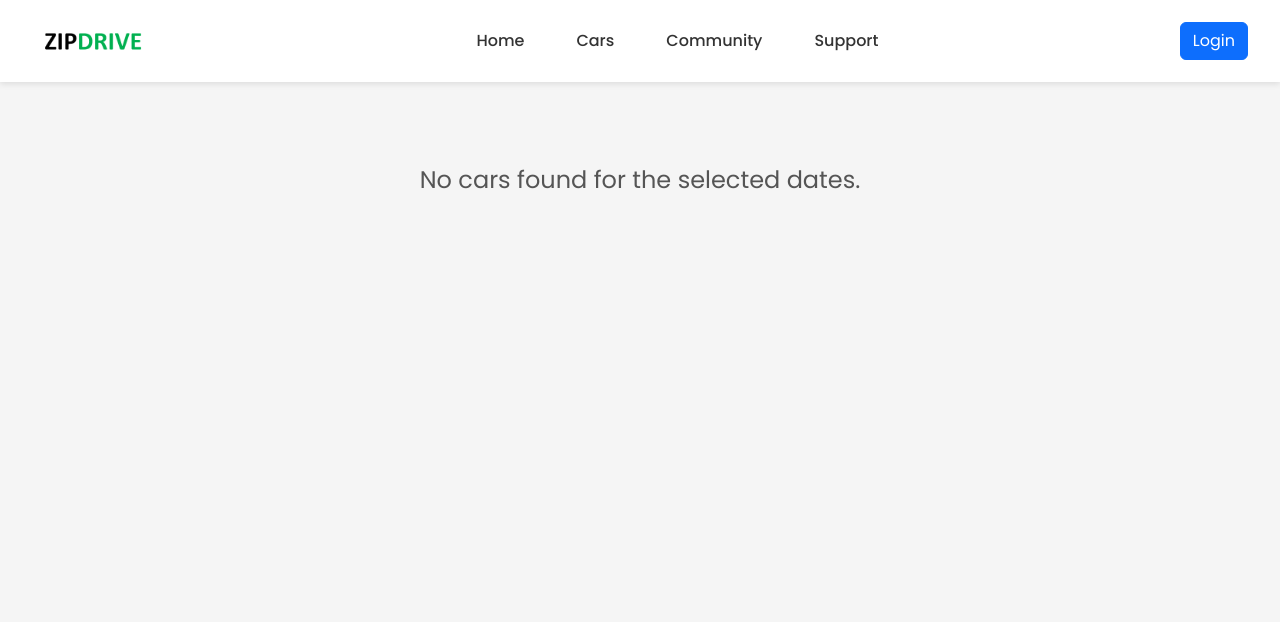
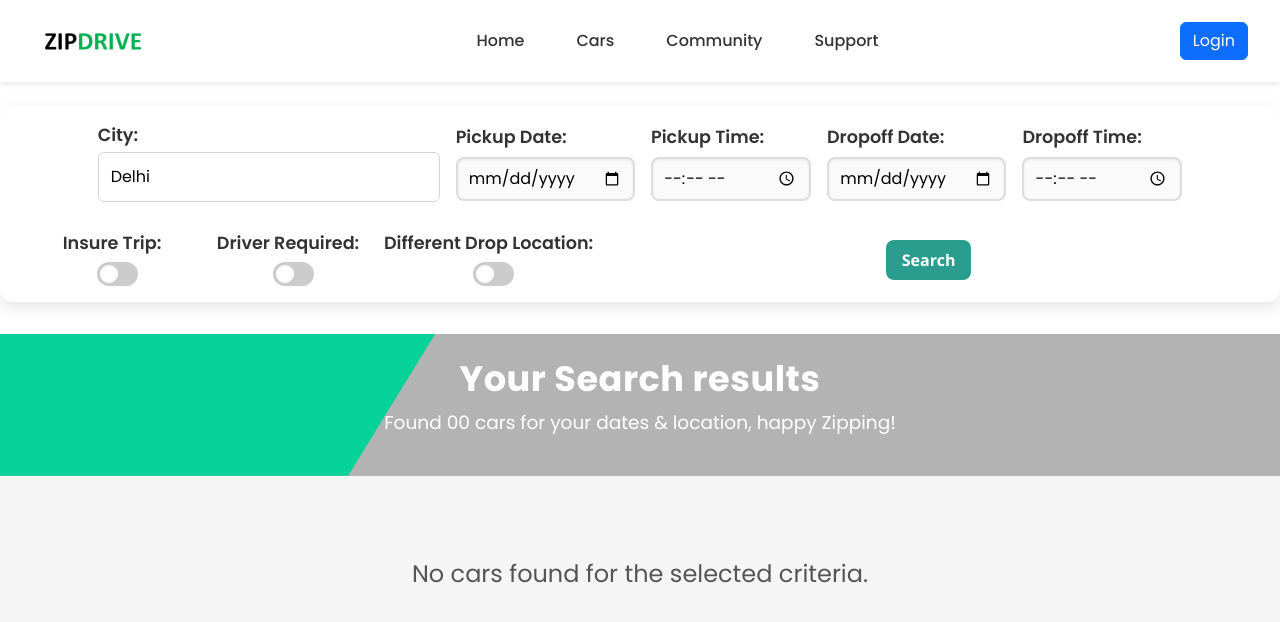
Before and after one commit to Chetanya2001/car-rent-app-frontend, a React (Vite) app: page /searched-cars in a window 1280 px wide. Shown: the top 622 px of the page. Built offline with nearby package versions, Linux system fonts and the light colour scheme.

Commit message:
searched cars updated

```diff
--- a/src/pages/searchedCars/searchedCars.css
+++ b/src/pages/searchedCars/searchedCars.css
@@ -11,6 +11,234 @@
   font-size: 1.5rem;
   margin-top: 3rem;
   color: #555;
+}
+/* Search Button */
+.search-btn {
+  background: #2a9d8f;
+  color: #fff;
+  padding: 8px 16px; /* smaller padding for less width */
+  border: none;
+  border-radius: 8px;
+  cursor: pointer;
+  font-weight: 600;
+  margin: 15px auto 0; /* top margin + center horizontally */
+  display: block; /* needed for margin auto to work */
+  width: fit-content; /* button width fits content */
+  transition: background 0.3s;
+}
+
+.search-btn:hover {
+  background: #0056b3;
+}
+
+/* filters panel */
+.filters-panel {
+  display: flex;
+  flex-wrap: wrap;
+  gap: 1rem;
+  margin: 1.5rem 0 2rem 0;
+  padding: 1rem 2rem;
+  background: #fff;
+  border-radius: 12px;
+  box-shadow: 0 6px 15px rgba(0, 0, 0, 0.1);
+  align-items: center;
+  justify-content: center;
+  font-family: "Segoe UI", Tahoma, Geneva, Verdana, sans-serif;
+  user-select: none;
+}
+
+.filters-panel label {
+  display: flex;
+  flex-direction: column;
+  font-size: 1.1rem;
+  font-weight: 600;
+  min-width: 160px;
+  color: #333;
+  transition: color 0.3s;
+  cursor: default;
+}
+
+.filters-panel label:hover {
+  color: #2a9d8f;
+}
+
+.filters-panel input[type="text"],
+.filters-panel input[type="date"],
+.filters-panel input[type="time"] {
+  margin-top: 0.4rem;
+  padding: 0.5rem 0.7rem;
+  font-size: 1rem;
+  border: 2px solid #ddd;
+  border-radius: 8px;
+  background: #fafafa;
+  box-shadow: inset 0 1px 3px rgba(0, 0, 0, 0.07);
+  transition: border-color 0.3s ease, box-shadow 0.3s ease;
+  cursor: text;
+}
+
+.filters-panel input[type="text"]:focus,
+.filters-panel input[type="date"]:focus,
+.filters-panel input[type="time"]:focus {
+  border-color: #2a9d8f;
+  box-shadow: 0 0 6px #2a9d8f88;
+  outline: none;
+}
+
+.filters-panel input[type="checkbox"] {
+  width: 20px;
+  height: 20px;
+  margin-top: 0.3rem;
+  accent-color: #2a9d8f;
+  cursor: pointer;
+}
+
+/* Toggle Switch Container Label */
+.switch-label {
+  display: flex;
+  flex-direction: column;
+  font-size: 1rem;
+  min-width: 170px;
+  margin-top: 0.7rem;
+  color: #333;
+  cursor: default;
+}
+
+/* The switch - container for the toggle */
+.switch {
+  position: relative;
+  display: inline-block;
+  width: 41px;
+  height: 24px;
+  margin-top: 6px;
+}
+
+/* Hide default checkbox */
+.switch input {
+  opacity: 0;
+  width: 0;
+  height: 0;
+}
+
+/* The slider/track */
+.slider {
+  position: absolute;
+  cursor: pointer;
+  top: 0;
+  left: 0;
+  right: 0;
+  bottom: 0;
+  background-color: #ccc;
+  border-radius: 24px;
+  transition: background-color 0.3s ease;
+}
+
+/* The circle */
+.slider:before {
+  position: absolute;
+  content: "";
+  height: 18px;
+  width: 18px;
+  left: 3px;
+  bottom: 3px;
+  background-color: white;
+  border-radius: 50%;
+  transition: transform 0.3s ease;
+}
+
+/* Checked state slider and circle position */
+.switch input:checked + .slider {
+  background-color: #2a9d8f;
+}
+
+.switch input:checked + .slider:before {
+  transform: translateX(17px);
+}
+
+/* Responsive adjustments */
+@media (max-width: 700px) {
+  .filters-panel {
+    padding: 1rem;
+    gap: 1rem;
+  }
+  .filters-panel label,
+  .switch-label {
+    min-width: 100%;
+  }
+}
+
+@media (max-width: 600px) {
+  .switch-label {
+    min-width: 100%;
+    margin-top: 1rem;
+  }
+}
+
+/* search results banner */
+.search-results-banner {
+  width: 100%;
+  background: #b3b3b3;
+  position: relative;
+  min-height: 130px;
+  display: flex;
+  align-items: center;
+  justify-content: center;
+  padding: 1.5rem 1rem;
+  overflow: hidden;
+}
+
+.search-results-banner:before {
+  content: "";
+  position: absolute;
+  left: 0;
+  top: 0;
+  height: 100%;
+  width: 34vw;
+  min-width: 180px;
+  max-width: 600px;
+  background: #05d299;
+  clip-path: polygon(0 0, 100% 0, 80% 100%, 0% 100%);
+  z-index: 1;
+}
+
+.banner-content {
+  position: relative;
+  z-index: 2;
+  width: 100%;
+  max-width: 860px;
+  text-align: center;
+  color: #fff;
+}
+
+.banner-content h2 {
+  font-size: 2.2rem;
+  font-weight: 700;
+  margin-bottom: 0.6rem;
+  letter-spacing: 0.5px;
+  color: #fff;
+}
+
+.banner-content p {
+  font-size: 1.16rem;
+  font-weight: 400;
+  line-height: 1.4;
+  color: #fff;
+}
+
+@media (max-width: 700px) {
+  .search-results-banner {
+    min-height: 85px;
+    padding: 0.75rem 0.5rem;
+  }
+  .banner-content h2 {
+    font-size: 1.18rem;
+  }
+  .banner-content p {
+    font-size: 0.92rem;
+  }
+  .search-results-banner:before {
+    min-width: 90px;
+    width: 47vw;
+  }
 }
 
 /* car list grid */
@@ -47,7 +275,7 @@
 .car-image {
   width: 100%;
   height: 100%;
-  object-fit: cover; /* make image fully cover card */
+  object-fit: cover;
   display: block;
 }
 
--- a/src/pages/searchedCars/searchedCars.tsx
+++ b/src/pages/searchedCars/searchedCars.tsx
@@ -1,6 +1,8 @@
+import React, { useState, useMemo } from "react";
 import { useLocation, useNavigate } from "react-router-dom";
 import "./searchedCars.css";
 import Navbar from "../../components/Navbar/Navbar";
+import { searchCars } from "../../services/carService"; // ✅ Import your API
 
 interface Car {
   id: number;
@@ -9,28 +11,207 @@ interface Car {
   year: number;
   price_per_hour: number;
   photos: string[];
+  city?: string;
+  availableFrom: string; // e.g. "2025-09-22T09:00"
+  availableTo: string; // e.g. "2025-09-25T18:00"
 }
 
 export default function SearchedCars() {
   const location = useLocation();
   const navigate = useNavigate();
 
-  // ✅ Extract data properly
-  const cars: Car[] = location.state?.cars || [];
+  const [cars, setCars] = useState<Car[]>(location.state?.cars || []);
   const bookingDetails = location.state?.bookingDetails || {};
 
-  console.log("🚗 Cars received:", cars);
-  console.log("📅 Booking Details received:", bookingDetails);
+  const [filters, setFilters] = useState({
+    city: bookingDetails.city || "Delhi",
+    pickupDate: bookingDetails.pickupDate || "",
+    pickupTime: bookingDetails.pickupTime || "",
+    dropDate: bookingDetails.dropDate || "",
+    dropTime: bookingDetails.dropTime || "",
+    insureTrip: bookingDetails.insureTrip ?? false,
+    driverRequired: bookingDetails.driverRequired ?? false,
+    differentDrop: bookingDetails.differentDrop ?? false,
+  });
+
+  const handleFilterChange = (e: React.ChangeEvent<HTMLInputElement>) => {
+    const { name, type, checked, value } = e.target;
+    setFilters((prev) => ({
+      ...prev,
+      [name]: type === "checkbox" ? checked : value,
+    }));
+  };
+
+  // 🔹 Call API again when "Search" button is clicked
+  const handleSearch = async () => {
+    if (!filters.city || !filters.pickupDate || !filters.dropDate) {
+      alert("Please fill all fields");
+      return;
+    }
+
+    try {
+      const data = await searchCars({
+        city: filters.city,
+        pickup_datetime: filters.pickupDate,
+        dropoff_datetime: filters.dropDate,
+      });
+
+      setCars(data.cars || []);
+    } catch (err) {
+      console.error("❌ Error searching cars:", err);
+      alert("Failed to fetch cars. Try again.");
+    }
+  };
+
+  // 🔹 Dynamic filtering of already fetched cars
+  const filteredCars = useMemo(() => {
+    return cars.filter((car) => {
+      if (
+        filters.city &&
+        car.city &&
+        car.city.toLowerCase() !== filters.city.toLowerCase()
+      ) {
+        return false;
+      }
+
+      if (
+        filters.pickupDate &&
+        filters.pickupTime &&
+        filters.dropDate &&
+        filters.dropTime
+      ) {
+        const pickup = new Date(`${filters.pickupDate}T${filters.pickupTime}`);
+        const drop = new Date(`${filters.dropDate}T${filters.dropTime}`);
+
+        if (car.availableFrom && car.availableTo) {
+          const availableFrom = new Date(car.availableFrom);
+          const availableTo = new Date(car.availableTo);
+
+          if (pickup < availableFrom || drop > availableTo) {
+            return false;
+          }
+        }
+      }
+
+      return true;
+    });
+  }, [cars, filters]);
 
   return (
     <>
       <Navbar />
+
+      {/* Filters with Search Button */}
+      <div className="filters-panel">
+        <label>
+          City:
+          <input
+            name="city"
+            value={filters.city}
+            onChange={handleFilterChange}
+            placeholder="Enter city"
+            autoComplete="off"
+          />
+        </label>
+        <label>
+          Pickup Date:
+          <input
+            type="date"
+            name="pickupDate"
+            value={filters.pickupDate}
+            onChange={handleFilterChange}
+          />
+        </label>
+        <label>
+          Pickup Time:
+          <input
+            type="time"
+            name="pickupTime"
+            value={filters.pickupTime}
+            onChange={handleFilterChange}
+          />
+        </label>
+        <label>
+          Dropoff Date:
+          <input
+            type="date"
+            name="dropDate"
+            value={filters.dropDate}
+            onChange={handleFilterChange}
+          />
+        </label>
+        <label>
+          Dropoff Time:
+          <input
+            type="time"
+            name="dropTime"
+            value={filters.dropTime}
+            onChange={handleFilterChange}
+          />
+        </label>
+
+        {/* Toggles */}
+        <label className="switch-label">
+          Insure Trip:
+          <span className="switch">
+            <input
+              type="checkbox"
+              name="insureTrip"
+              checked={filters.insureTrip}
+              onChange={handleFilterChange}
+            />
+            <span className="slider"></span>
+          </span>
+        </label>
+        <label className="switch-label">
+          Driver Required:
+          <span className="switch">
+            <input
+              type="checkbox"
+              name="driverRequired"
+              checked={filters.driverRequired}
+              onChange={handleFilterChange}
+            />
+            <span className="slider"></span>
+          </span>
+        </label>
+        <label className="switch-label">
+          Different Drop Location:
+          <span className="switch">
+            <input
+              type="checkbox"
+              name="differentDrop"
+              checked={filters.differentDrop}
+              onChange={handleFilterChange}
+            />
+            <span className="slider"></span>
+          </span>
+        </label>
+
+        {/* 🔹 Search Button */}
+        <button className="search-btn" onClick={handleSearch}>
+          Search
+        </button>
+      </div>
+
+      {/* Banner */}
+      <div className="search-results-banner">
+        <div className="banner-content">
+          <h2>Your Search results</h2>
+          <p>
+            Found {filteredCars.length.toString().padStart(2, "0")} cars for
+            your dates &amp; location, happy Zipping!
+          </p>
+        </div>
+      </div>
+
+      {/* Car Listing */}
       <div className="searched-cars-page">
-        {cars.length === 0 ? (
-          <p className="no-cars">No cars found for the selected dates.</p>
+        {filteredCars.length === 0 ? (
+          <p className="no-cars">No cars found for the selected criteria.</p>
         ) : (
           <div className="car-list">
-            {cars.map((car) => (
+            {filteredCars.map((car) => (
               <div key={car.id} className="car-card">
                 <div className="car-image-wrapper">
                   {car.photos && car.photos.length > 0 ? (
@@ -53,8 +234,6 @@ export default function SearchedCars() {
                   <p>Year: {car.year}</p>
                   <p className="car-price">₹{car.price_per_hour} / hour</p>
                 </div>
-
-                {/* ✅ Action buttons */}
                 <div className="car-actions">
                   <button className="btn-book">Book now</button>
                   <button
@@ -63,16 +242,12 @@ export default function SearchedCars() {
                       navigate(`/car-details/${car.id}`, {
                         state: {
                           pickup_datetime:
-                            bookingDetails.pickupDate +
-                            "T" +
-                            bookingDetails.pickupTime,
+                            filters.pickupDate + "T" + filters.pickupTime,
                           dropoff_datetime:
-                            bookingDetails.dropDate +
-                            "T" +
-                            bookingDetails.dropTime,
-                          insurance: bookingDetails.insureTrip,
-                          driver: bookingDetails.driverRequired,
-                          differentDrop: bookingDetails.differentDrop,
+                            filters.dropDate + "T" + filters.dropTime,
+                          insurance: filters.insureTrip,
+                          driver: filters.driverRequired,
+                          differentDrop: filters.differentDrop,
                           price_per_hour: car.price_per_hour,
                         },
                       })
```
